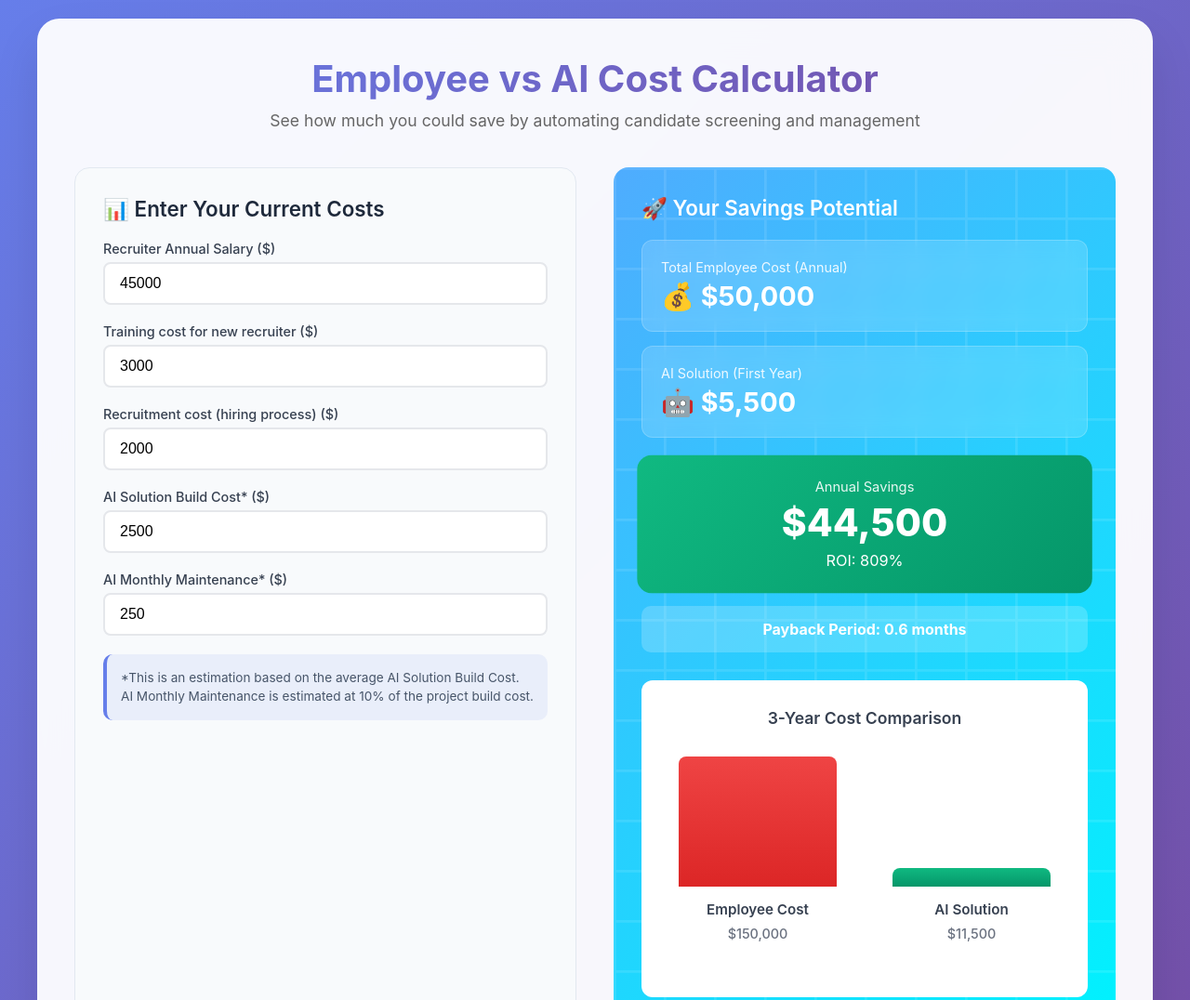
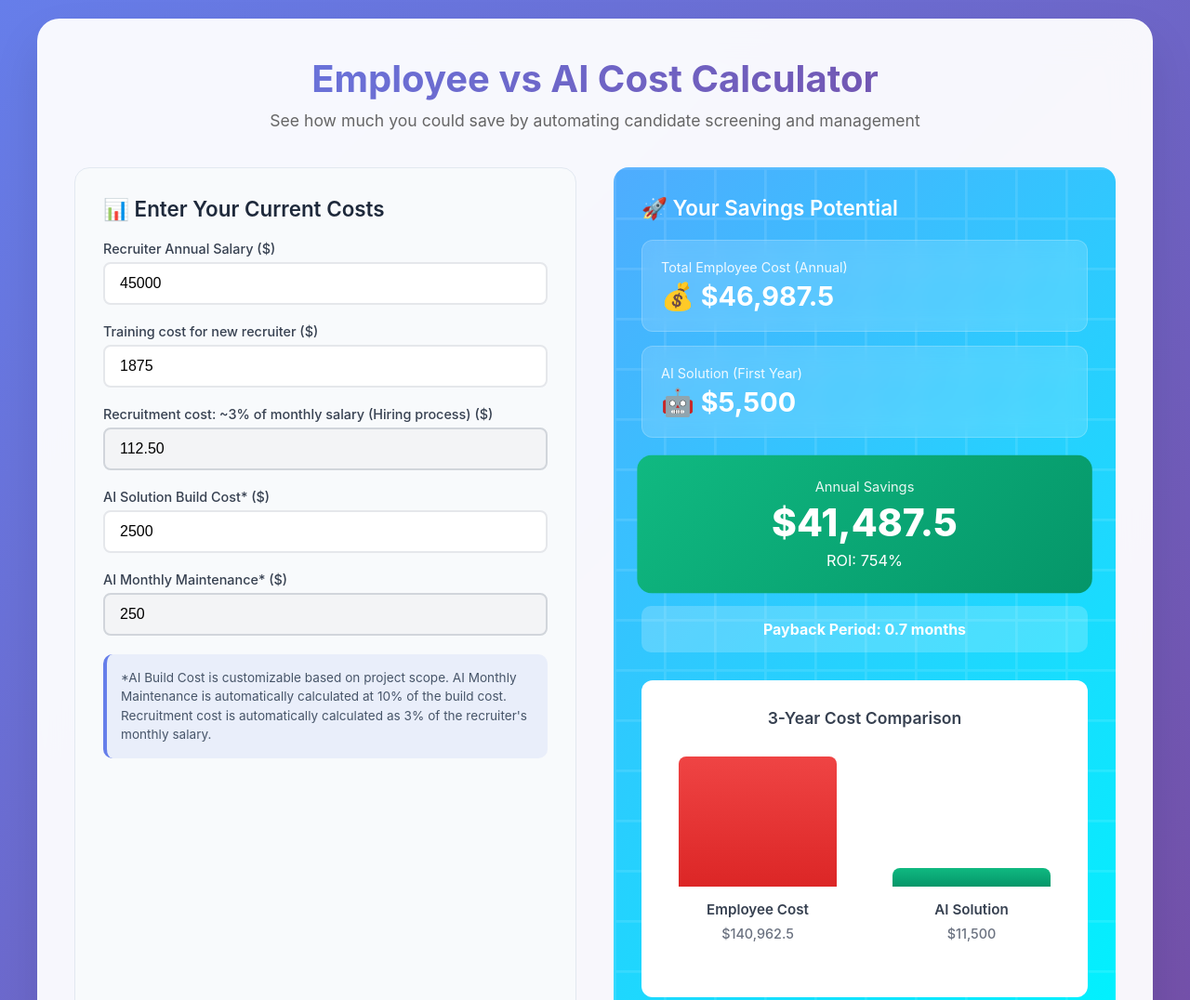
Before and after one commit to CoberAI/ai-cost-calculator, a plain HTML site: page index.html in a window 1280 px wide. Shown: the top 1076 px of the page at 93% size. Drawn offline with Linux system fonts and the light colour scheme.

Commit message:
index.html

```diff
--- a/index.html
+++ b/index.html
@@ -75,6 +75,11 @@
             outline: none; border-color: #667eea;
             box-shadow: 0 0 0 3px rgba(102, 126, 234, 0.1);
             transform: translateY(-1px);
+        }
+        .input-group input[readonly] {
+            background: #f3f4f6;
+            border-color: #d1d5db;
+            cursor: not-allowed;
         }
         .estimation-note {
             background: rgba(102, 126, 234, 0.1);
@@ -158,8 +163,8 @@
                 <input type="number" id="training" value="3000">
             </div>
             <div class="input-group">
-                <label for="recruitment">Recruitment cost (hiring process) ($)</label>
-                <input type="number" id="recruitment" value="2000">
+                <label for="recruitment">Recruitment cost: ~3% of monthly salary (Hiring process) ($)</label>
+                <input type="number" id="recruitment" value="112.50" readonly>
             </div>
             <div class="input-group">
                 <label for="ai-build">AI Solution Build Cost* ($)</label>
@@ -170,7 +175,7 @@
                 <input type="number" id="ai-maintenance" value="250" readonly>
             </div>
             <div class="estimation-note">
-                *This is an estimation based on the average AI Solution Build Cost. AI Monthly Maintenance is estimated at 10% of the project build cost.
+                *AI Build Cost is customizable based on project scope. AI Monthly Maintenance is automatically calculated at 10% of the build cost. Recruitment cost is automatically calculated as 3% of the recruiter's monthly salary.
             </div>
         </div>
 
@@ -235,15 +240,19 @@
         // Get values
         const salary = parseFloat(document.getElementById('salary').value) || 0;
         const training = parseFloat(document.getElementById('training').value) || 0;
-        const recruitment = parseFloat(document.getElementById('recruitment').value) || 0;
         const aiBuild = parseFloat(document.getElementById('ai-build').value) || 0;
+
+        // Auto-calculate recruitment cost (3% of monthly salary)
+        const monthlySalary = salary / 12;
+        const recruitmentCost = Math.round((monthlySalary * 0.03) * 100) / 100; // Round to 2 decimal places
+        document.getElementById('recruitment').value = recruitmentCost.toFixed(2);
 
         // Auto-calculate maintenance (10% of build cost)
         const aiMaintenance = Math.round(aiBuild * 0.1);
         document.getElementById('ai-maintenance').value = aiMaintenance;
 
         // Calculations
-        const totalEmployeeCost = salary + training + recruitment;
+        const totalEmployeeCost = salary + training + recruitmentCost;
         const aiFirstYearCost = aiBuild + (aiMaintenance * 12);
         const annualSavings = totalEmployeeCost - aiFirstYearCost;
         const roi = aiFirstYearCost > 0 ? Math.round((annualSavings / aiFirstYearCost) * 100) : 0;
@@ -282,12 +291,21 @@
 
     // Add event listeners when page loads
     window.addEventListener('load', function() {
+        // Set correct default training cost on load
+        const defaultSalary = 45000;
+        const defaultTrainingCost = Math.round((defaultSalary / 12 * 0.5) * 100) / 100;
+        // Only show decimals if needed for training cost
+        if (defaultTrainingCost % 1 === 0) {
+            document.getElementById('training').value = defaultTrainingCost;
+        } else {
+            document.getElementById('training').value = defaultTrainingCost.toFixed(2);
+        }
+
         updateCalculations();
 
-        // Add listeners to all input fields
+        // Add listeners to input fields that affect calculations
         document.getElementById('salary').addEventListener('input', updateCalculations);
         document.getElementById('training').addEventListener('input', updateCalculations);
-        document.getElementById('recruitment').addEventListener('input', updateCalculations);
         document.getElementById('ai-build').addEventListener('input', updateCalculations);
     });
 </script>
```
